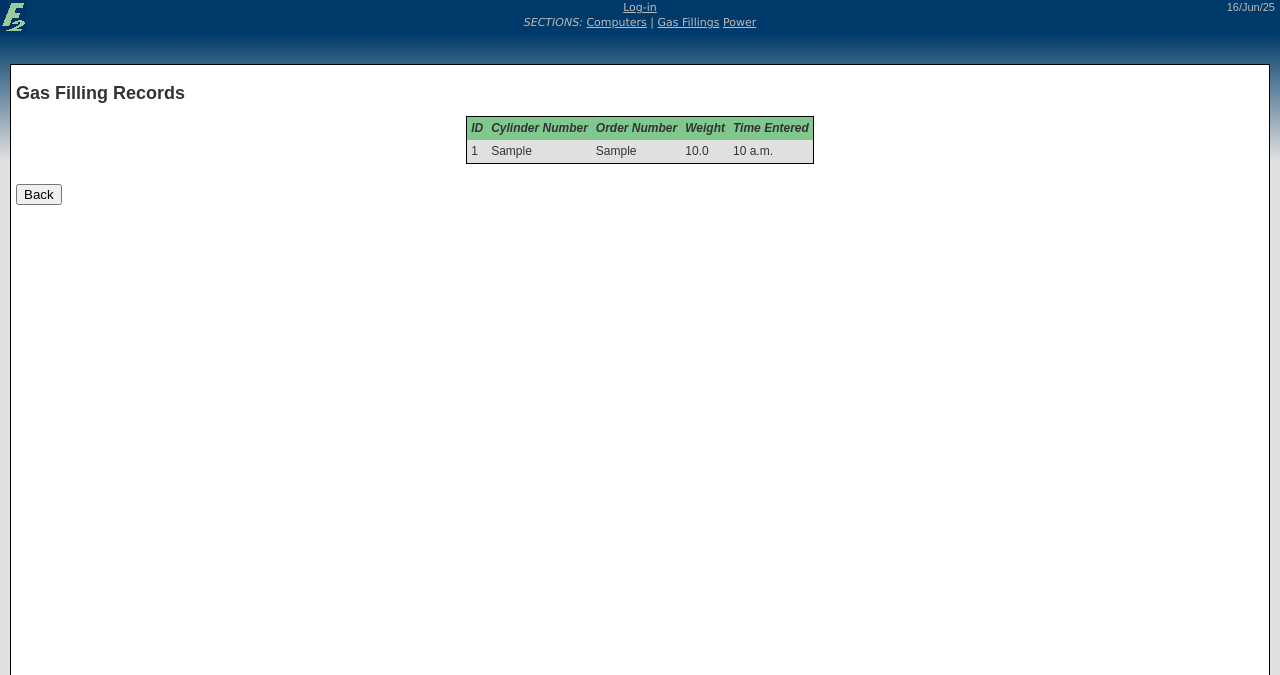
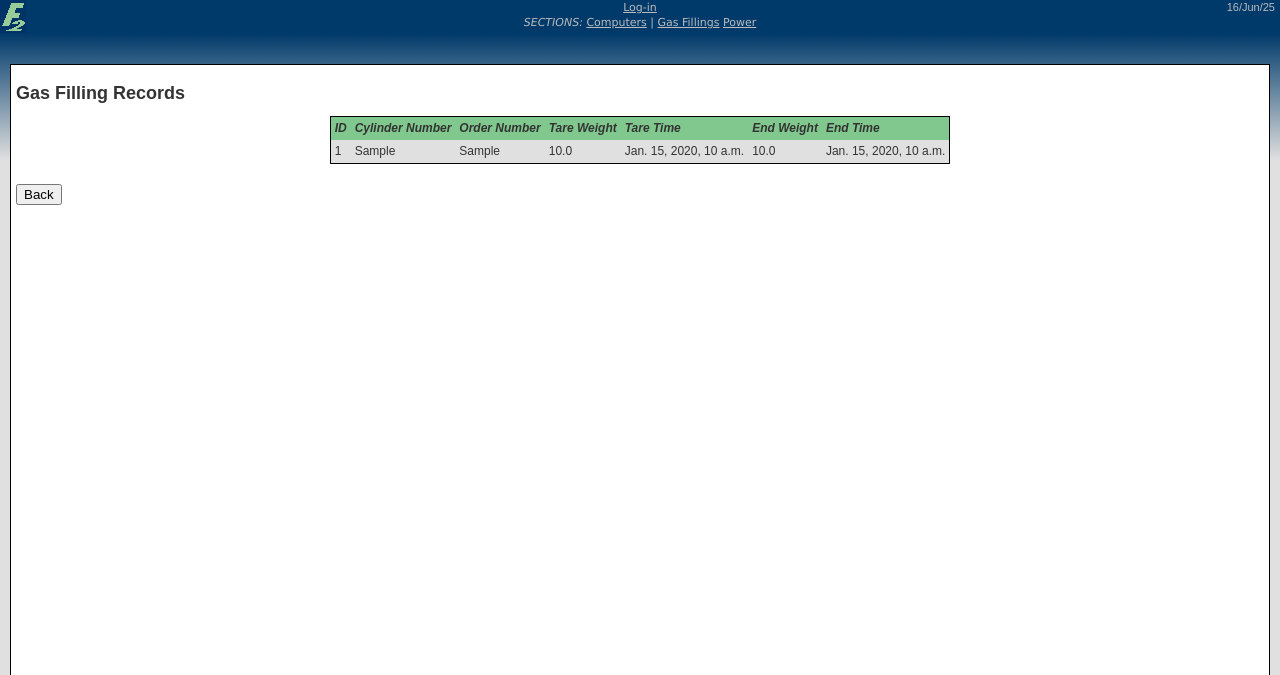
Before and after one commit to F2Chem/gas-packing, a Django app: page /gas_filling/filling/table/ in a window 1280 px wide. Shown: the top 675 px of the page. Run offline with Django 5.2, Linux system fonts and the light colour scheme; tables that the repository leaves empty hold one stand-in row (values such as "Sample post").

Commit message:
Made the Data Entry Step by Step
Entering a new cylinder filling now has one page per step to fill in and takes two times, one from when your enter the tare weight, and one from when you enter the end weight

```diff
--- a/gas_filling/models.py
+++ b/gas_filling/models.py
@@ -3,16 +3,18 @@ from django.conf import settings
 from django.utils.html import strip_tags
 from util.util import *
 from datetime import datetime
+from django.utils import timezone
 from dateutil.relativedelta import relativedelta
 
 
 
-class Cylinder(TimeStampMixin):
+class Cylinder(models.Model):
     id = models.AutoField(primary_key=True)
     barcodeid = models.CharField(max_length=50, default=0)
     tare = models.FloatField(default=0)
     test_date = models.DateTimeField()
     comments = models.TextField(blank=True, null=True)
+    timestampin = TimeStampMixin
 
     @staticmethod
     def barcode_search(barcode):
@@ -33,31 +35,31 @@ class Cylinder(TimeStampMixin):
         db_table = 'gas_filling_cylinders'
 
 
-class Order(TimeStampMixin):
+class Order(models.Model):
     id = models.AutoField(primary_key=True)
     customer = models.CharField(max_length=50, blank=True, null=True)
     comments = models.TextField(blank=True, null=True)
     fill_in = models.CharField(max_length=50, blank=True, null=True)
+    timestampin = TimeStampMixin
 
     class Meta:
         db_table = 'gas_filling_orders'
 
 
 
-class Filling(TimeStampMixin):
-    id = models.AutoField(primary_key=True)
+class Filling(models.Model):
+    #cylinder = models.ForeignKey(Cylinder, on_delete=models.CASCADE)
+    #order = models.ForeignKey(Order, on_delete=models.CASCADE)
     cylinder = models.CharField(max_length=100)
-    order = models.CharField(max_length=100)
-    weight = models.FloatField(default=0)
-    time_entered = models.TimeField(auto_now=True)
-    status = models.IntegerField(default=0)
+    order = models.CharField(max_length=100, blank=True)
 
+    tare_weight = models.FloatField(default=0)
+    tare_time = models.DateTimeField(null=True, blank=True)
 
-    def filling_status(self):
-        return self.status
+    end_weight = models.FloatField(default=0)
+    end_time = models.DateTimeField(null=True, blank=True)
 
-    def update_status(self):
-        self.status += 1
+    #timestampin = TimeStampMixin
 
 
     class Meta:
--- a/gas_filling/templates/gas_filling/filling_table.html
+++ b/gas_filling/templates/gas_filling/filling_table.html
@@ -10,8 +10,10 @@
             <th>ID</th>
             <th>Cylinder Number</th>
             <th>Order Number</th>
-            <th>Weight</th>
-            <th>Time Entered</th>
+            <th>Tare Weight</th>
+            <th>Tare Time</th>
+            <th>End Weight</th>
+            <th>End Time</th>
         </tr>
     </thead>
     <tbody>
@@ -20,9 +22,10 @@
             <td>{{ filling.id }}</td>
             <td>{{ filling.cylinder }}</td>
             <td>{{ filling.order }}</td>
-            <td>{{ filling.weight }}</td>
-            <td>{{ filling.time_entered }}</td>
-
+            <td>{{ filling.tare_weight }}</td>
+            <td>{{ filling.tare_time }}</td>
+            <td>{{ filling.end_weight }}</td>
+            <td>{{ filling.end_time }}</td>
         </tr>
         {% endfor %}
     </tbody>
@@ -31,7 +34,7 @@
 <p>No gas filling records found.</p>
 {% endif %}
 
-<form action="{% url 'gas_filling:gas_filling_filling' %}" method="get" style="margin-top: 20px;">
+<form action="{% url 'gas_filling:gas_filling_home' %}" method="get" style="margin-top: 20px;">
     <button type="submit" class="btn-primary">Back</button>
 </form>
 
--- a/gas_filling/templates/gas_filling/home.html
+++ b/gas_filling/templates/gas_filling/home.html
@@ -15,6 +15,8 @@
     <button type="submit" class="btn-primary">Gas Filling</button>
 </form>
 
-
+<form action="{% url 'gas_filling:gas_filling_table' %}" method="get" style="margin-top:20px;">
+    <button type="submit" class="btn-primary">View All Fillings</button>
+</form>
 
 {% endblock %}
--- a/gas_filling/urls.py
+++ b/gas_filling/urls.py
@@ -7,6 +7,10 @@ app_name = "gas_filling"
 urlpatterns = [
     path('', views.gas_filling_home, name='gas_filling_home'),
     path('filling/', views.gas_filling, name='gas_filling_filling'),
+     path('filling/order/', views.gas_filling_order, name='gas_filling_order'),
+    path('filling/tareweight/', views.gas_filling_tareweight, name='gas_filling_tareweight'),
+    path('filling/endweight/', views.gas_filling_endweight, name='gas_filling_endweight'),
+
     path('list/', views.gas_filling_list, name='gas_filling_list'),
     path('show/', views.gas_filling_show, name='gas_filling_show'),
 
--- a/gas_filling/views.py
+++ b/gas_filling/views.py
@@ -2,6 +2,7 @@ from django.http import HttpResponse
 from django.shortcuts import get_object_or_404, render, redirect
 from django.db.models import Max
 from django.contrib.auth.decorators import permission_required
+from django.utils.timezone import now
 from .forms import FillingForm
 from .models import Filling, Cylinder, Order
 
@@ -21,21 +22,50 @@ def cylinder_edit(request):
 
 def gas_filling(request):
     if request.method == 'POST':
-        if 'submit' in request.POST:
-            form = FillingForm(request.POST)
-            if form.is_valid():
-                form.save()
-                return redirect('gas_filling:gas_filling_home')
-            else:
-                print(form.errors)
-        elif 'clear' in request.POST:
-            form = FillingForm()
-    else:
-        form = FillingForm()
-    return render(request, 'gas_filling/filling.html', {'form': form})
+        cylinder_id = request.POST.get('cylinder_id')
+        if cylinder_id:
+            request.session['cylinder'] = cylinder_id
+            return redirect('gas_filling:gas_filling_order')
+    return render(request, 'gas_filling/filling.html')
+
+def gas_filling_order(request):
+    if request.method == "POST":
+        order_num = request.POST.get("order_number")
+        if order_num:
+            request.session["order_number"] = order_num
+            return redirect('gas_filling:gas_filling_tareweight')
+    return render(request, 'gas_filling/filling_order.html')
+
+
+def gas_filling_tareweight(request):
+    if request.method == 'POST':
+        tare_weight = request.POST.get('tare_weight')
+        if tare_weight:
+            request.session['tare_weight'] = float(tare_weight)
+            request.session['tare_time'] = now().isoformat()
+            return redirect('gas_filling:gas_filling_endweight')
+    return render(request, 'gas_filling/filling_tare.html')
+
+def gas_filling_endweight(request):
+    if request.method == 'POST':
+        end_weight = request.POST.get('end_weight')
+        if end_weight:
+            Filling.objects.create(
+                cylinder=request.session.get('cylinder'),
+                order=request.session.get('order_number'),
+                tare_weight=request.session.get('tare_weight'),
+                tare_time=request.session.get('tare_time'),
+                end_weight=float(end_weight),
+                end_time=now()
+            )
+            request.session.pop('cylinder', None)
+            request.session.pop('tare_weight', None)
+            request.session.pop('tare_time', None)
+            return redirect('gas_filling:gas_filling_home')
+    return render(request, 'gas_filling/filling_end.html')
 
 def gas_filling_table(request):
-    all_fillings = Filling.objects.all().order_by('-time_entered')
+    all_fillings = Filling.objects.all().order_by('-end_time')
     return render(request, 'gas_filling/filling_table.html', {'all_fillings': all_fillings})
 
 def gas_filling_home(request):
--- a/urls.py
+++ b/urls.py
@@ -13,7 +13,7 @@ urlpatterns = [
     path("", views.home, name="home"),
 ]
 
-
+#check
 
 """
 Note: accounts is built in and givs these URLs
```
Also changed, not shown: gas_filling/forms.py (+1 -6 lines), gas_filling/templates/gas_filling/filling.html (+4 -8 lines), gas_filling/templates/gas_filling/filling_end.html (added, +18 -0 lines), gas_filling/templates/gas_filling/filling_order.html (added, +18 -0 lines), gas_filling/templates/gas_filling/filling_tare.html (added, +18 -0 lines).
